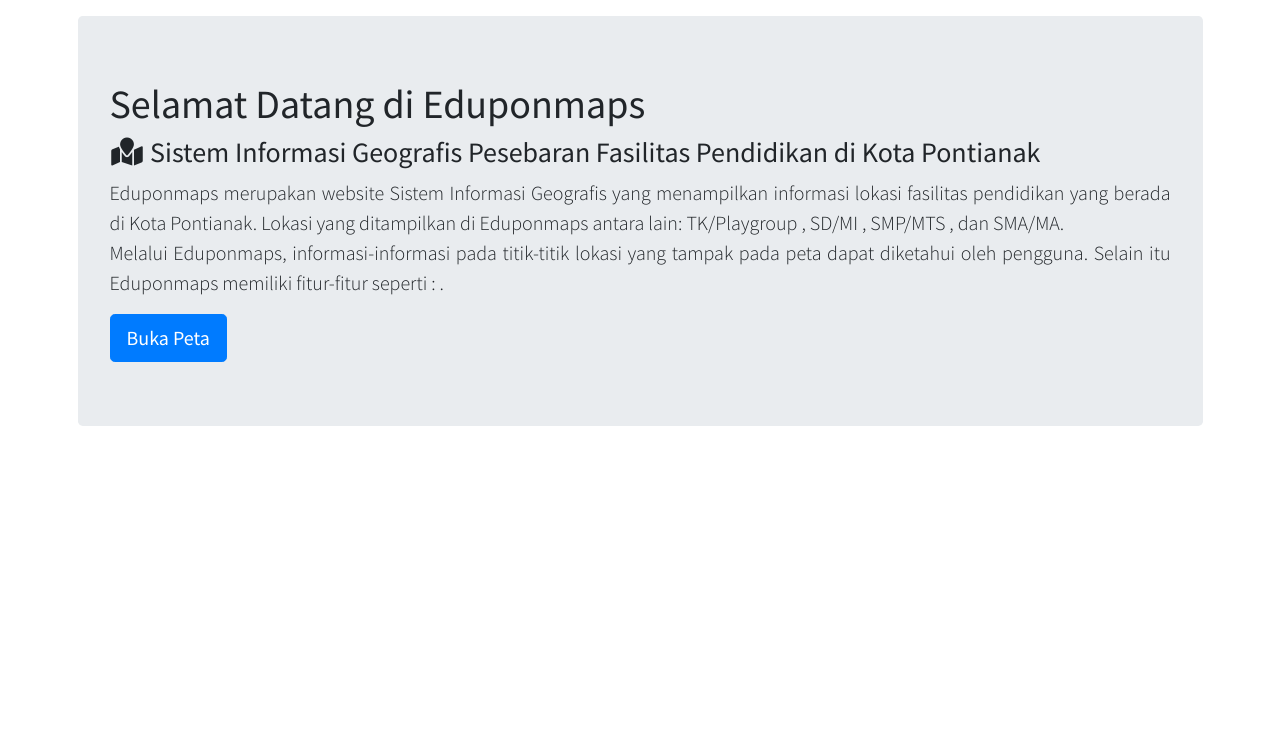
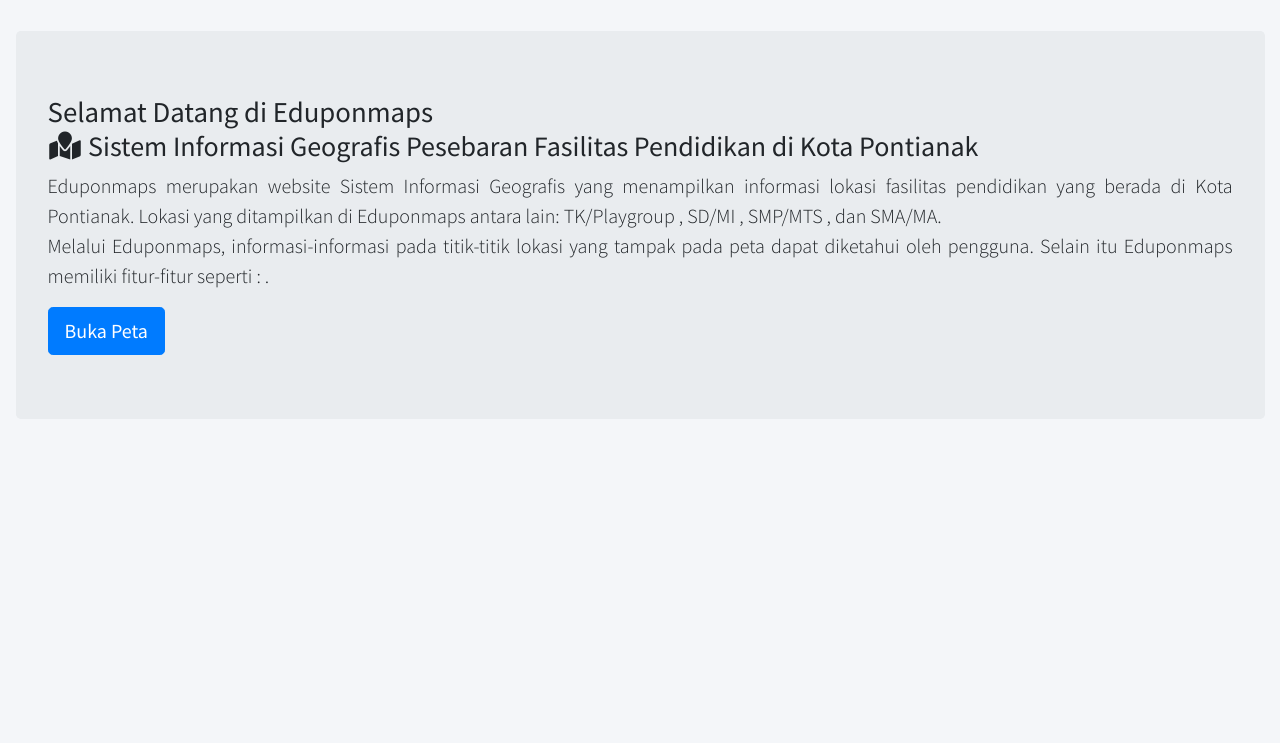
Before and after one commit to Hisarcode/sig, a CodeIgniter app: page /eduponmaps/tentang/ in a window 1280 px wide. Shown: the part 57-800 px from the top of the page. Run offline with CodeIgniter, Linux system fonts and the light colour scheme; some libraries are stand-ins or nearby versions.

Commit message:
fix view tentang

```diff
--- a/application/views/tentang.php
+++ b/application/views/tentang.php
@@ -1,4 +1,6 @@
-<div class="container">
+<div class="content-wrapper">
+    <section class="content-header">
+        <div class="container-fluid">
             <div class="jumbotron mt-3">
                 <h1>Selamat Datang di Eduponmaps</h1>
                 <h3 style="text-align:justify">
@@ -8,3 +10,6 @@
                 <p class="lead" style="text-align:justify">Eduponmaps merupakan website Sistem Informasi Geografis yang menampilkan informasi lokasi fasilitas pendidikan yang berada di Kota Pontianak. Lokasi yang ditampilkan di Eduponmaps antara lain: TK/Playgroup , SD/MI , SMP/MTS , dan SMA/MA. <br>Melalui Eduponmaps, informasi-informasi pada titik-titik lokasi yang tampak pada peta dapat diketahui oleh pengguna. Selain itu Eduponmaps memiliki fitur-fitur seperti : . </p>
                 <a href="<?= base_url(); ?>" class="btn btn-primary btn-lg" role="button">Buka Peta</a>
             </div>
+        </div>
+    </section>
+</div>
```
Lines whose indentation alone changed are shown as unchanged.
